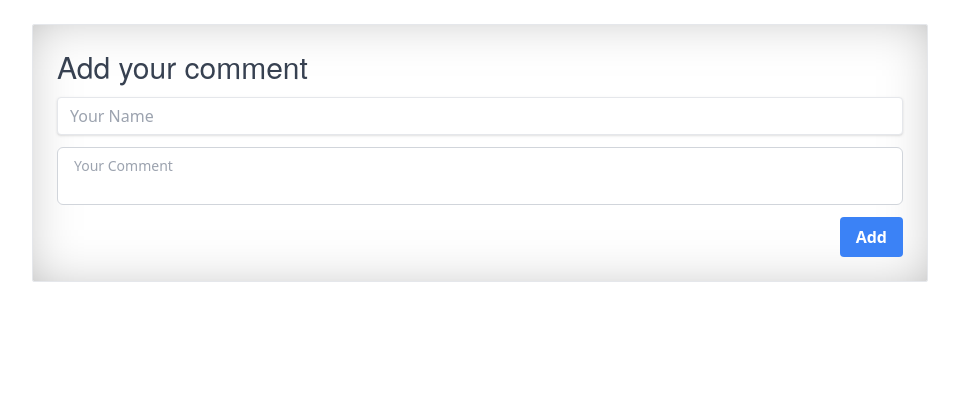
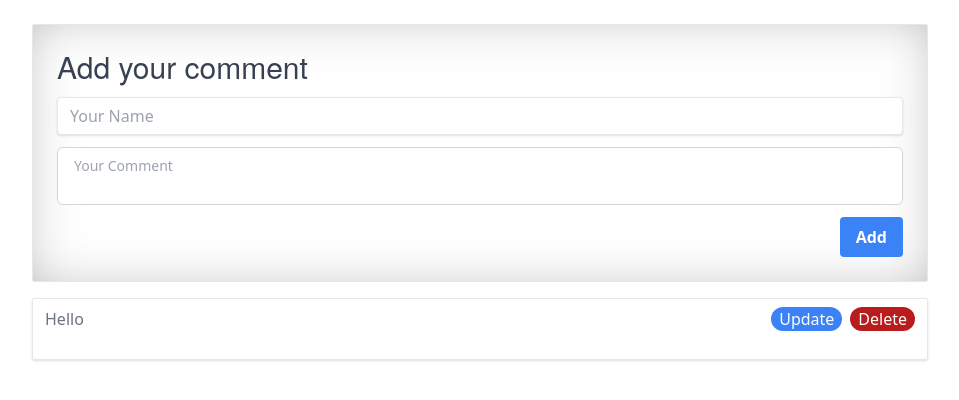
Before and after one commit to Faizi-Devops/Comment-Baord, a Next.js app: page / in a window 1280 px wide. Shown: the top 400 px of the page, without its empty margins (160-1119 px from the left). Built offline with nearby package versions, Linux system fonts and the light colour scheme.

Commit message:
new changing

```diff
--- a/components/Comment/Coment.tsx
+++ b/components/Comment/Coment.tsx
@@ -1,5 +1,26 @@
+import { useState } from "react";
+type A = {
+    name: string,
+    comment: string
+}
+
 const Coment = () => {
+    const [data, setData] = useState<A[]>([{
+        name: "Umar",
+        comment: "He is a one man Army!"
+
+    }, {
+        name: "Adeel",
+        comment: "Leader of Muslim Ummah"
+
+    }, {
+        name: "Umair",
+        comment: "Great Man"
+
+    }
+    ])
     return (
+        <div>
             <div className="pt-6">
                 <div className=" mx-auto max-w-4xl carding p-6 bg-white border border-gray-200 rounded-sm shadow dark:bg-gray-800 dark:border-gray-700">
                     <p className="mb-3 text-3xl fonting font-normal text-gray-700 dark:text-gray-400">Add your comment</p>
@@ -16,6 +37,26 @@ const Coment = () => {
 
 
             </div>
+            <div className="pt-4">
+
+                <div className="mx-auto max-w-4xl  pt-2 px-3 pb-4 bg-white border border-gray-200 rounded-sm shadow dark:bg-gray-800 dark:border-gray-700">
+                    <div className="grid grid-cols-2 gap-4">
+                        <div>
+
+                            <p className="mb-3 text-gray-500 dark:text-gray-400">Hello</p>
+
+                        </div>
+
+                        <div className="text-end">
+                            <button className="px-2  rounded-full text-white bg-blue-500 hover:bg-blue-600 mx-2">Update</button>
+                            <button className="px-2  rounded-full text-white bg-red-700 hover:bg-green-600">Delete</button>
+                        </div>
+                    </div>
+                </div>
+
+
+            </div>
+        </div>
 
     )
 }
```
Lines whose indentation alone changed are shown as unchanged.
